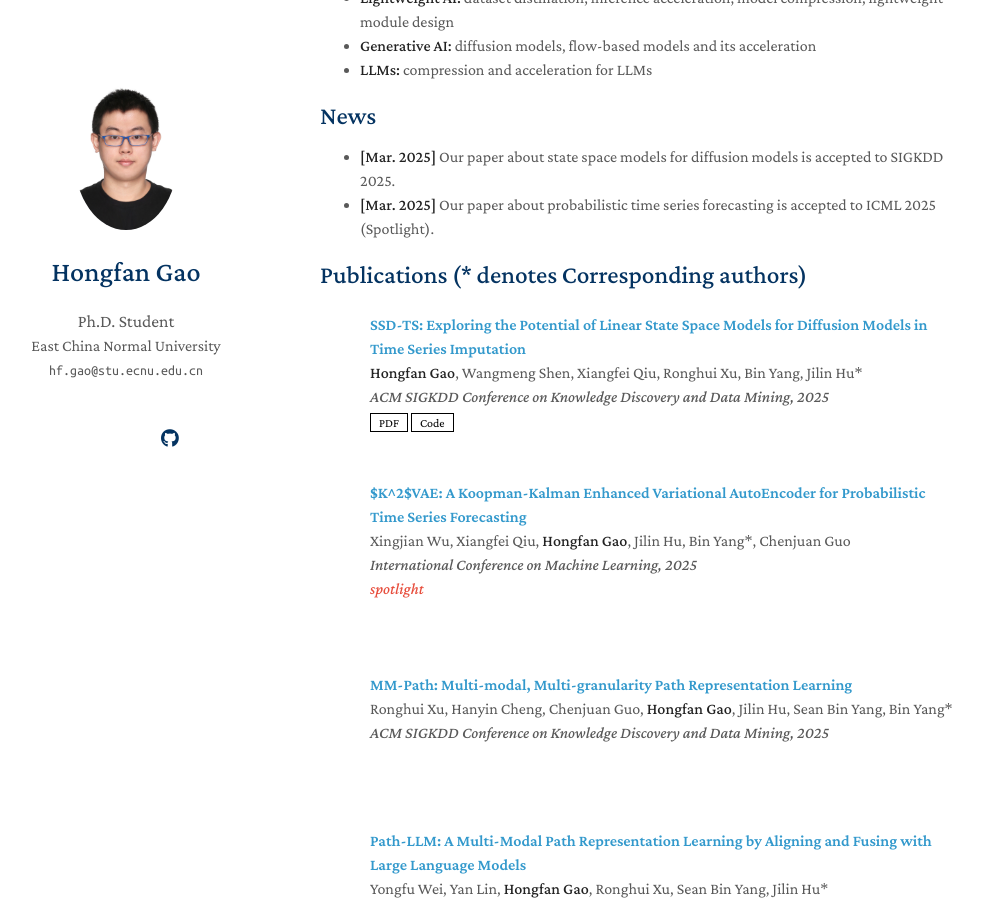
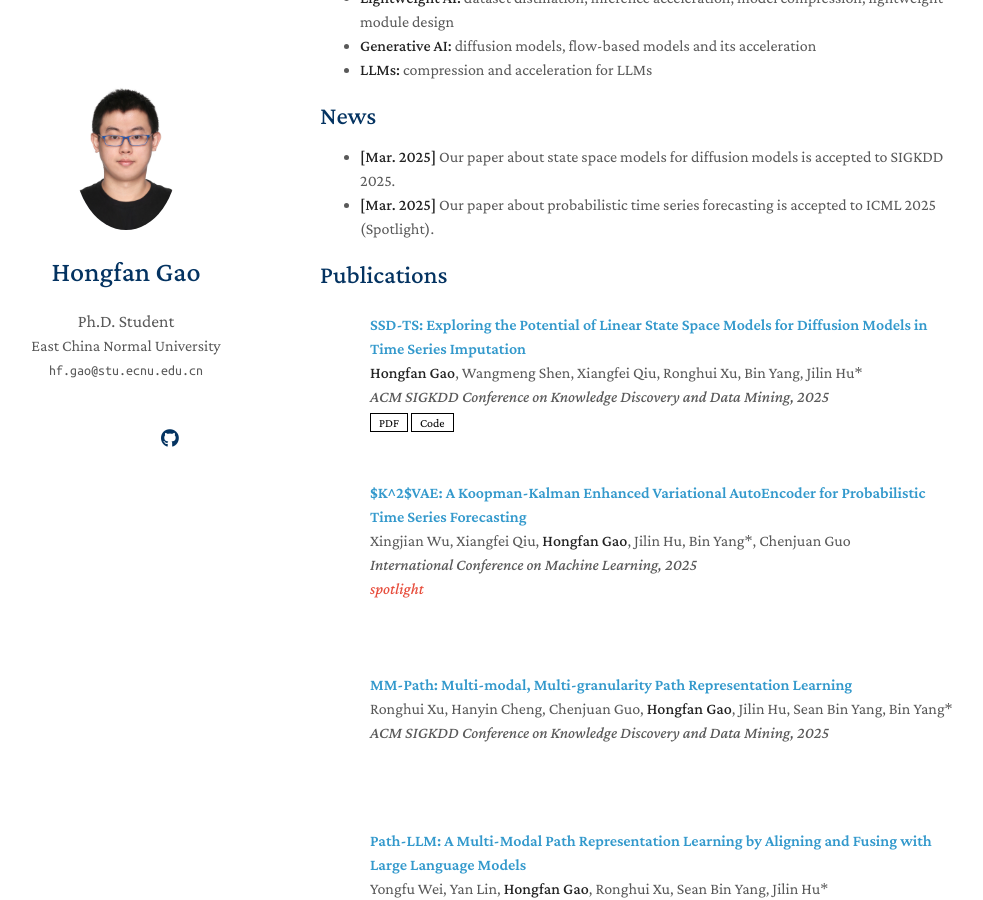
Before and after one commit to hongfangao/hongfangao.github.io, a Jekyll site: the page built from index.md, in a window 1280 px wide and 900 px high, scrolled down 508 px. Shown: the whole window, without its empty margins (150-1133 px from the left). Built offline with Jekyll 4.4.1, drawn with Linux system fonts in a browser that asks for light colours; a style sheet for code colours, icons or effects is not loaded; our own code applies the rules of GitHub Pages for plain Markdown files.

Commit message:
modify pub

```diff
--- a/_includes/publications.md
+++ b/_includes/publications.md
@@ -1,4 +1,4 @@
-<h2 id="publications" style="margin: 2px 0px -15px;">Publications (* denotes Corresponding authors)</h2>
+<h2 id="publications" style="margin: 2px 0px -15px;">Publications</h2>
 
 <div class="publications">
 <ol class="bibliography">
```
